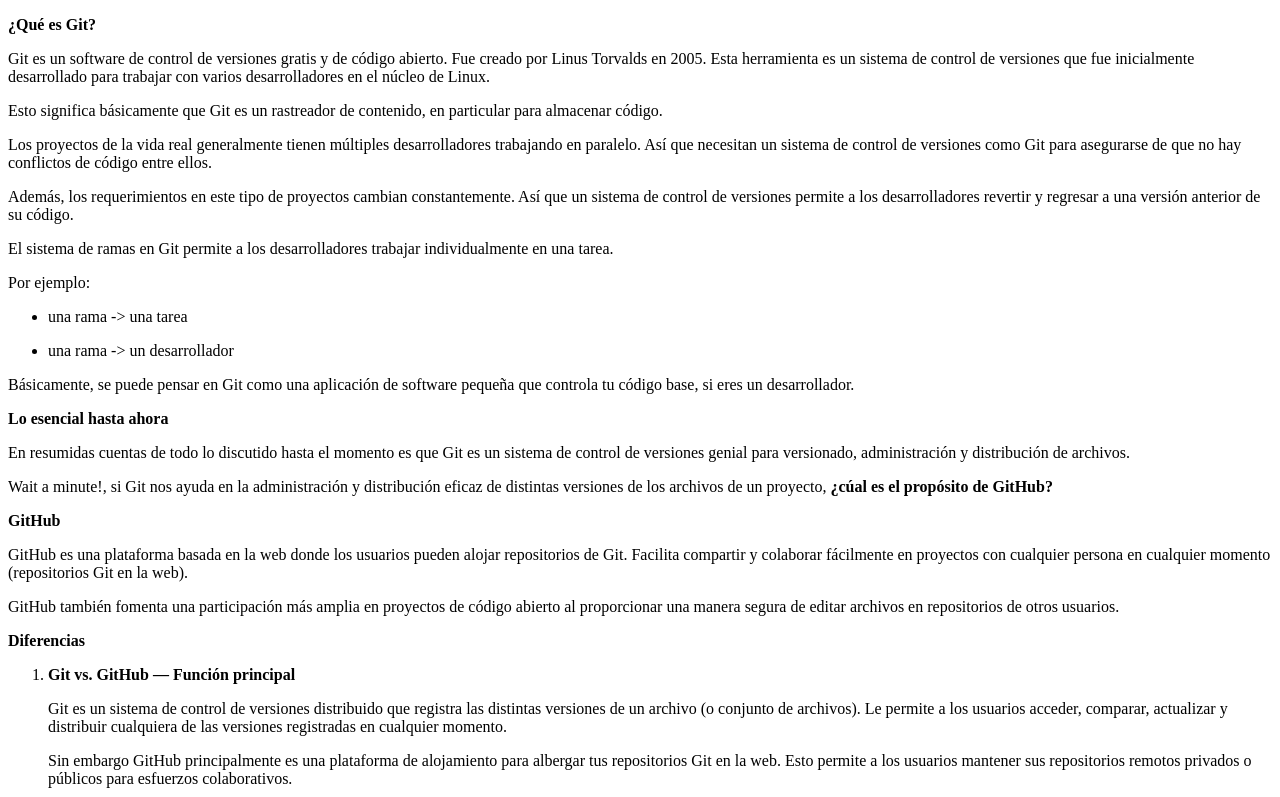
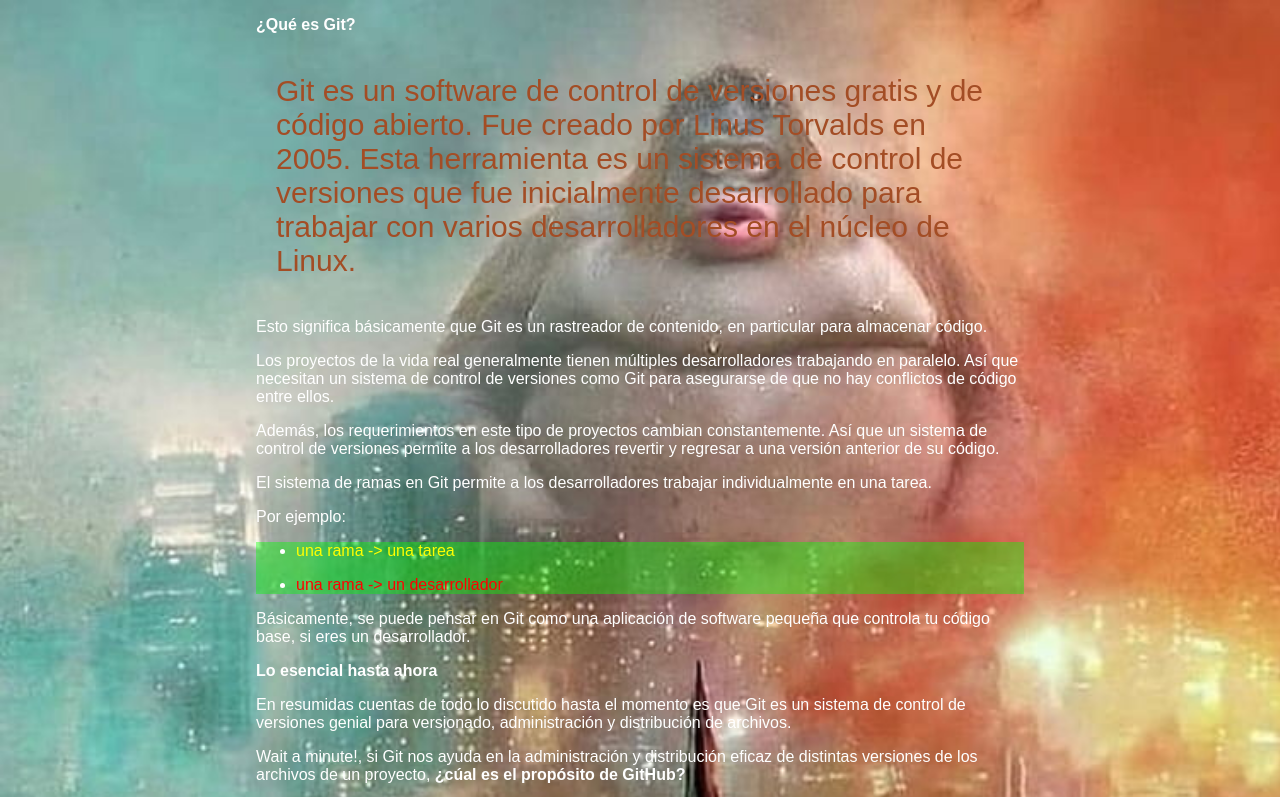
Before and after one commit to CarlosGLOZ/CSS, a plain HTML site: page index.html in a window 1280 px wide. Shown: the top 797 px of the page. Drawn offline with Linux system fonts and the light colour scheme.

Commit message:
masterpiece

```diff
--- a/index.html
+++ b/index.html
@@ -9,9 +9,11 @@
     <title>Git y GitHub</title>
 </head>
 
-<body>
+<body style="font-family:Arial, Helvetica, sans-serif; background-color: black; color:white; margin: 0px; padding-left: 20%; padding-right: 20%; background-image: url('./img/HD-wallpaper-monke-vs-god-godzilla-kong-uh-stinky.jpg'); background-size:cover;">
     <p><b>¿Qué es Git?</b></p>
-    <p>
+    <!--Estilos en linea:
+        Agregamos estilos en linea con el atributo style-->
+    <p style="color:#a34d25; font-size: 30px; padding: 10px 20px;">
         Git es un software de control de versiones gratis y de código abierto. Fue creado por Linus Torvalds en 2005. Esta herramienta es un sistema de control de versiones que fue inicialmente desarrollado para trabajar con varios desarrolladores en el núcleo
         de Linux.
     </p>
@@ -25,18 +27,19 @@
         Además, los requerimientos en este tipo de proyectos cambian constantemente. Así que un sistema de control de versiones permite a los desarrolladores revertir y regresar a una versión anterior de su código.
     </p>
     <p>
-        El sistema de ramas en Git permite a los desarrolladores trabajar individualmente en una tarea.
-    </p>
+        El sistema de ramas en Git permite a los desarrolladores trabajar individualmente en una tarea.</p>
     <p>
         Por ejemplo:
     </p>
-    <ul>
+    <ul style="background-color: rgba(0, 255, 0, 0.4);">
         <li>
-            <p>una rama -> una tarea</p>
+            <!--amarillo-->
+            <p style="color: yellow;">una rama -> una tarea</p>
         </li>
 
         <li>
-            <p>una rama -> un desarrollador</p>
+            <!--rojo-->
+            <p style="color: red;">una rama -> un desarrollador</p>
         </li>
     </ul>
     <p>
```
Also changed, not shown: img/HD-wallpaper-monke-vs-god-godzilla-kong-uh-stinky.jpg (added).
